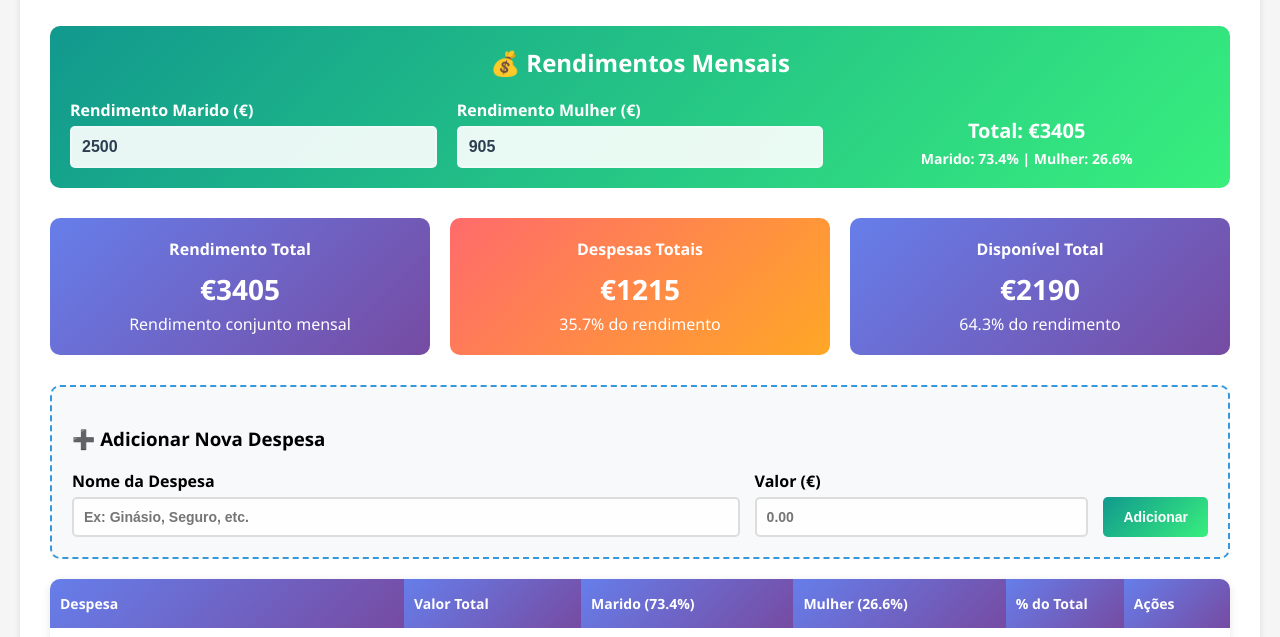
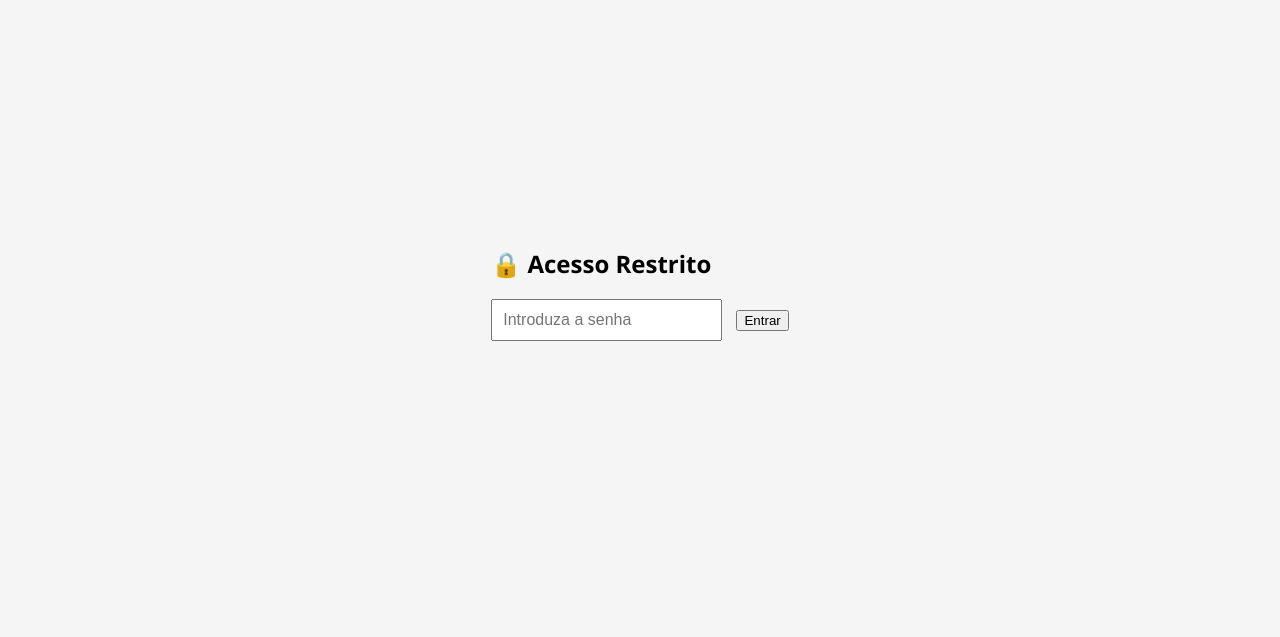
Before and after one commit to McrCardoso/orcamento-familiar, a plain HTML site: page index.html in a window 1280 px wide. Shown: the part 136-773 px from the top of the page. Drawn offline with Linux system fonts and the light colour scheme.

Commit message:
Add files via upload

```diff
--- a/index.html
+++ b/index.html
@@ -1,4 +1,42 @@
 <!DOCTYPE html>
+<html lang="pt">
+<head>
+  <meta charset="UTF-8">
+  <title>Orçamento Familiar</title>
+  <style>
+    body {
+      font-family: Arial, sans-serif;
+      background: #f5f5f5;
+      margin: 0; padding: 0;
+    }
+    #loginBox {
+      display: flex;
+      justify-content: center;
+      align-items: center;
+      height: 100vh;
+    }
+    #loginBox input {
+      padding: 10px;
+      font-size: 16px;
+      margin-right: 10px;
+    }
+    #content { display: none; }
+  </style>
+</head>
+<body>
+  <!-- Caixa de senha -->
+  <div id="loginBox">
+    <div>
+      <h2>🔒 Acesso Restrito</h2>
+      <input type="password" id="passwordInput" placeholder="Introduza a senha">
+      <button onclick="checkPassword()">Entrar</button>
+      <p id="error" style="color:red; display:none;">Senha incorreta!</p>
+    </div>
+  </div>
+
+  <!-- Conteúdo original -->
+  <div id="content">
+  <!DOCTYPE html>
 <html lang="pt">
 <head>
     <meta charset="UTF-8">
@@ -574,3 +612,18 @@
     </script>
 </body>
 </html>
+  </div>
+
+  <script>
+    function checkPassword() {
+      const pass = document.getElementById("passwordInput").value;
+      if (pass === "052474") {
+        document.getElementById("loginBox").style.display = "none";
+        document.getElementById("content").style.display = "block";
+      } else {
+        document.getElementById("error").style.display = "block";
+      }
+    }
+  </script>
+</body>
+</html>
```
